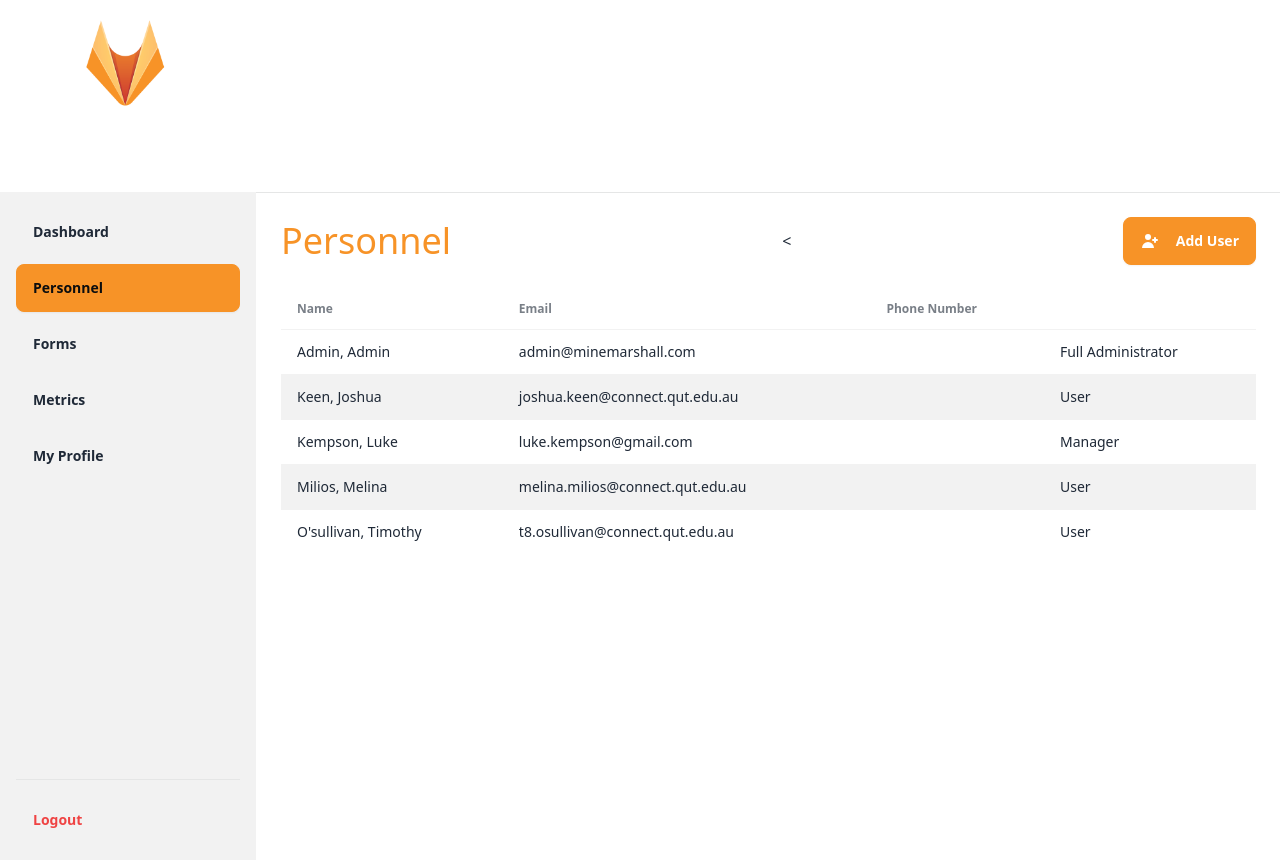
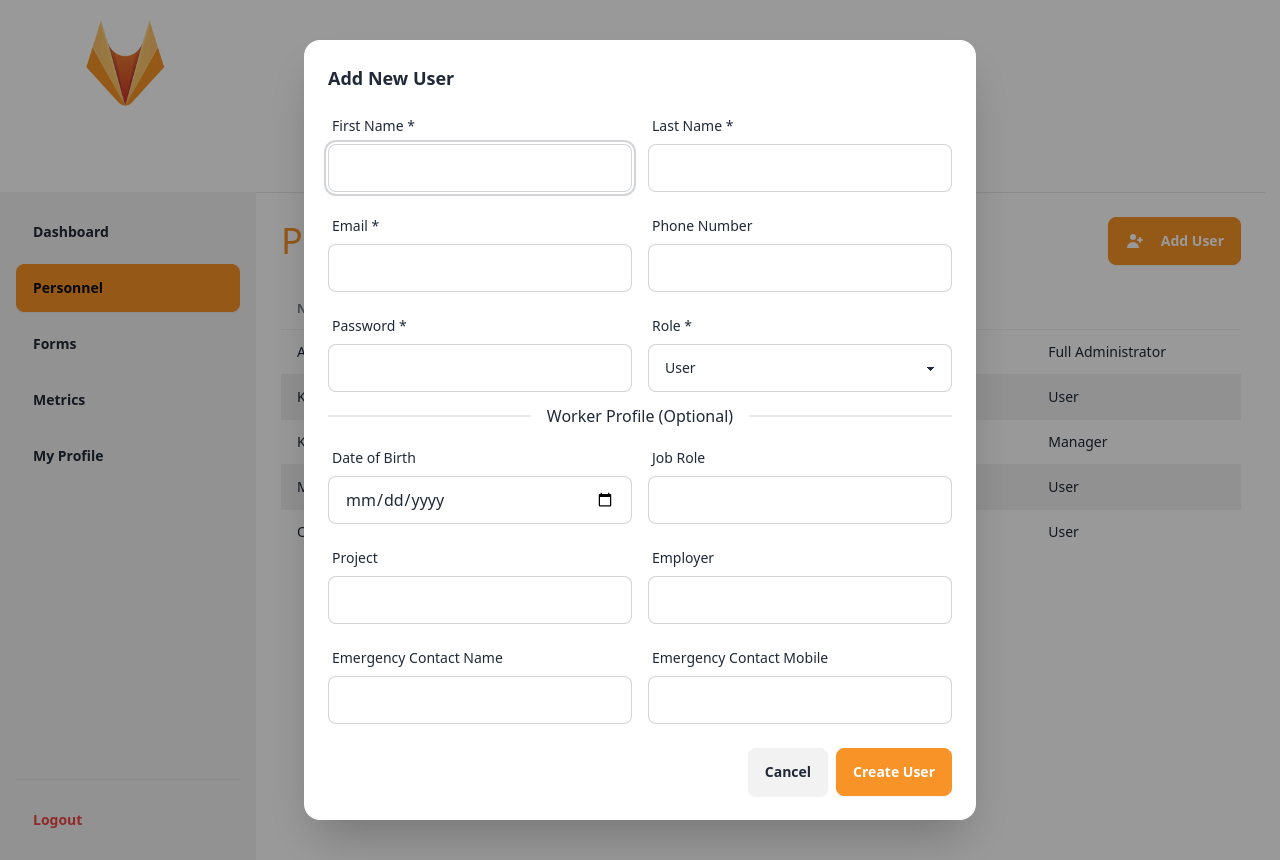
Before and after one commit to lkemp7/MineMarshall, a Django app: page /dashboard/personnel/ in a window 1280 px wide, after a click on "Add User". Run offline with Django 5.2, Linux system fonts and the light colour scheme; a user stored in the database is signed in; data comes from the database, SQL or seed files in the repository; some libraries are stand-ins or nearby versions.

```diff
--- a/MineMarshall/settings.py
+++ b/MineMarshall/settings.py
@@ -128,6 +128,7 @@ DEFAULT_AUTO_FIELD = 'django.db.models.BigAutoField'
 
 # Authentication settings
 LOGIN_URL = '/'
+LOGIN_REDIRECT_URL = '/dashboard'
 LOGOUT_REDIRECT_URL = '/'
 
 
--- a/dashboard/templates/personnel.html
+++ b/dashboard/templates/personnel.html
@@ -4,7 +4,7 @@
   <div class="flex items-center justify-between mb-6">
     <h1 class="text-4xl text-[#F79327]">Personnel</h1>
     {% if request.user.role == 'admin' or request.user.role == 'manager' %}
-    <<button class="btn bg-[#F79327] border-[#F79327] text-white hover:bg-[#e3851f] hover:border-[#e3851f]"
+    <button class="btn bg-[#F79327] border-[#F79327] text-white hover:bg-[#e3851f] hover:border-[#e3851f]"
       onclick="document.getElementById('addUserModal').showModal()"
     >
       <svg
@@ -67,4 +67,96 @@
   {% endif %}
 </div>
 
+<!-- Add User Modal -->
+{% if request.user.role == 'admin' or request.user.role == 'manager' %}
+<dialog id="addUserModal" class="modal">
+  <div class="modal-box max-w-2xl">
+    <h3 class="font-bold text-lg mb-4">Add New User</h3>
+    <form method="post" action="{% url 'add_user' %}">
+      {% csrf_token %}
+
+      <div class="grid grid-cols-1 md:grid-cols-2 gap-4">
+        <div class="form-control">
+          <label class="label"><span class="label-text">First Name *</span></label>
+          <input type="text" name="first_name" class="input input-bordered" required />
+        </div>
+
+        <div class="form-control">
+          <label class="label"><span class="label-text">Last Name *</span></label>
+          <input type="text" name="last_name" class="input input-bordered" required />
+        </div>
+
+        <div class="form-control">
+          <label class="label"><span class="label-text">Email *</span></label>
+          <input type="email" name="email" class="input input-bordered" required />
+        </div>
+
+        <div class="form-control">
+          <label class="label"><span class="label-text">Phone Number</span></label>
+          <input type="text" name="phone_number" class="input input-bordered" />
+        </div>
+
+        <div class="form-control">
+          <label class="label"><span class="label-text">Password *</span></label>
+          <input type="password" name="password" class="input input-bordered" required />
+        </div>
+
+        <div class="form-control">
+          <label class="label"><span class="label-text">Role *</span></label>
+          <select name="role" class="select select-bordered" required>
+            <option value="user">User</option>
+            <option value="manager">Manager</option>
+            {% if request.user.role == 'admin' %}
+              <option value="admin">Admin</option>
+            {% endif %}
+          </select>
+        </div>
+      </div>
+
+      <div class="divider">Worker Profile (Optional)</div>
+
+      <div class="grid grid-cols-1 md:grid-cols-2 gap-4">
+        <div class="form-control">
+          <label class="label"><span class="label-text">Date of Birth</span></label>
+          <input type="date" name="dob" class="input input-bordered" />
+        </div>
+
+        <div class="form-control">
+          <label class="label"><span class="label-text">Job Role</span></label>
+          <input type="text" name="worker_role" class="input input-bordered" />
+        </div>
+
+        <div class="form-control">
+          <label class="label"><span class="label-text">Project</span></label>
+          <input type="text" name="project" class="input input-bordered" />
+        </div>
+
+        <div class="form-control">
+          <label class="label"><span class="label-text">Employer</span></label>
+          <input type="text" name="employer" class="input input-bordered" />
+        </div>
+
+        <div class="form-control">
+          <label class="label"><span class="label-text">Emergency Contact Name</span></label>
+          <input type="text" name="emergency_contact_name" class="input input-bordered" />
+        </div>
+
+        <div class="form-control">
+          <label class="label"><span class="label-text">Emergency Contact Mobile</span></label>
+          <input type="text" name="emergency_contact_mobile" class="input input-bordered" />
+        </div>
+      </div>
+
+      <div class="modal-action">
+        <button type="button" class="btn" onclick="document.getElementById('addUserModal').close()">Cancel</button>
+        <button type="submit" class="btn bg-[#F79327] border-[#F79327] text-white hover:bg-[#e3851f] hover:border-[#e3851f]">Create User</button>
+      </div>
+    </form>
+  </div>
+  <form method="dialog" class="modal-backdrop">
+    <button>close</button>
+  </form>
+</dialog>
+{% endif %}
+
 {% endblock %}
--- a/dashboard/urls.py
+++ b/dashboard/urls.py
@@ -13,4 +13,5 @@ urlpatterns = [
     path("metrics/", views.metrics, name="metrics"),
     path('forms/submit/', views.submit_authorization_form, name='submit_authorization_form'),
     path('personnel/<int:pk>/edit/', views.edit_user_profile, name='edit_user_profile'),
+    path('personnel/<int:pk>/delete/', views.delete_user, name='delete_user')
 ]
--- a/dashboard/views.py
+++ b/dashboard/views.py
@@ -192,3 +192,29 @@ def save_credential(request, pk):
         return redirect('user_profile', pk=pk)
 
     return redirect('user_profile', pk=pk)
+
+@login_required
+def delete_user(request, pk):
+    if request.user.role not in ['admin', 'manager']:
+        messages.error(request, 'You do not have permission to delete users.')
+        return redirect('personnel')
+
+    user_obj = get_object_or_404(CustomUser, pk=pk)
+
+    # Prevent users from deleting themselves
+    if user_obj.pk == request.user.pk:
+        messages.error(request, 'You cannot delete your own account.')
+        return redirect('user_profile', pk=pk)
+
+    # Prevent managers from deleting admins
+    if request.user.role == 'manager' and user_obj.role == 'admin':
+        messages.error(request, 'Managers cannot delete admin users.')
+        return redirect('user_profile', pk=pk)
+
+    if request.method == 'POST':
+        user_name = f"{user_obj.first_name} {user_obj.last_name}"
+        user_obj.delete()
+        messages.success(request, f'User {user_name} has been deleted.')
+        return redirect('personnel')
+
+    return redirect('user_profile', pk=pk)
```
Also changed, not shown: dashboard/templates/user_profile.html (+55 -68 lines).
